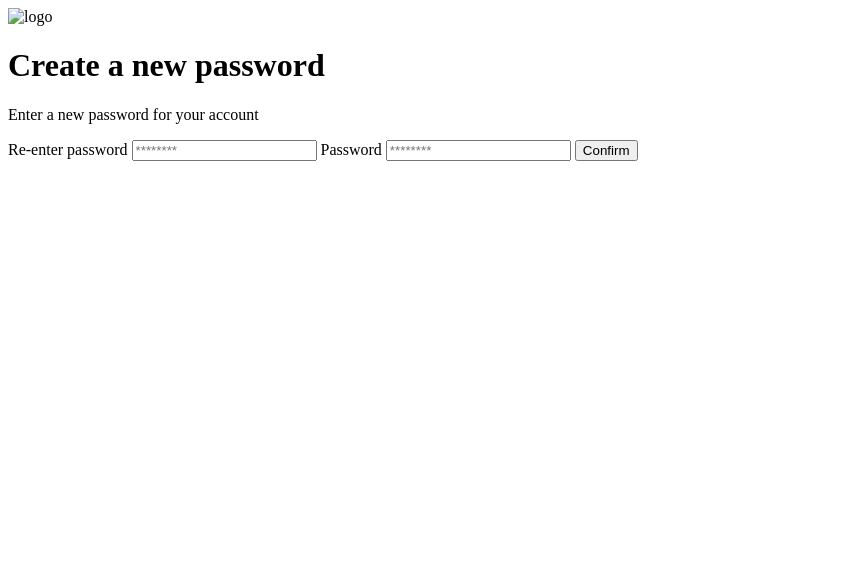
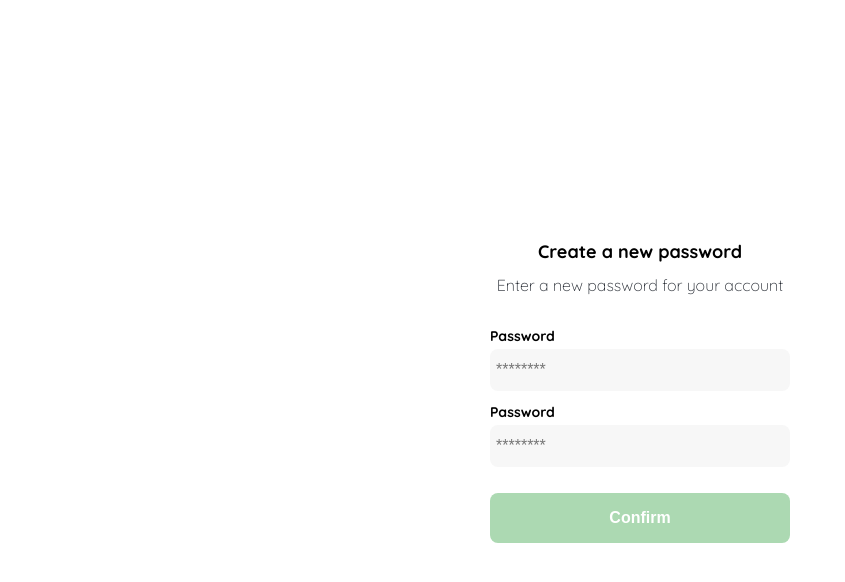
Before and after one commit to alejopanto/CSS, a plain HTML site: page pratico_CSS/login.html in a window 1280 px wide. Shown: the whole page, without its empty margins (0-845 px from the left). Drawn offline with Linux system fonts and the light colour scheme.

Commit message:
add styles to login

```diff
--- a/pratico_CSS/login.html
+++ b/pratico_CSS/login.html
@@ -3,18 +3,24 @@
 <head>
   <meta charset="UTF-8">
   <meta name="viewport" content="width=device-width, initial-scale=1.0">
+
+  <!-- Font Quicksand -->
+	<link rel="preconnect" href="https://fonts.googleapis.com">
+	<link rel="preconnect" href="https://fonts.gstatic.com" crossorigin>
+	<link href="https://fonts.googleapis.com/css2?family=Quicksand:wght@300..700&display=swap" rel="stylesheet">
+
   <title>Document</title>
 </head>
 <body>
   <div class="login">
     <div class="form-cantainer">
-            <img src="" class="logo" alt="logo">
+      <img src="./logos/logo_yard_sale.svg" class="logo" alt="logo">
 
       <h1 class="title">Create a new password</h1>
       <p class="subtitle">Enter a new password for your account</p>
 
       <form action="/" class="form">
-                <label for="password" class="label">Re-enter password</label>
+        <label for="password" class="label">Password</label>
         <input type="password" id="password" class="input input-password" placeholder="********">
 
         <label for="new-password" class="label">Password</label>
@@ -27,6 +33,88 @@
 </body>
 
 <style>
-
+  :root {
+    --white: #FFFFFF;
+    --black: #000000;
+    --dark: #232830;
+    --very-ligth-pink: #C7C7C7;
+    --text-input-field: #F7F7F7;
+    --hospital-green: #ACD9B2;
+    --sm: 14px;
+    --md: 16px;
+    --lg: 18px;
+  }
+  body {
+    font-family: "Quicksand", sans-serif;
+    margin: 0;
+  }
+  .login {
+    width: 100%;
+    height: 100vh;
+    display: grid;
+    place-items: center;
+  }
+  .form-cantainer {
+    display: grid;
+    grid-template-rows: auto 1fr auto;
+    width: 300px
+  }
+  .logo {
+    width: 150px;
+    margin-bottom: 48px;
+    justify-self: center;
+    display: none;
+  }
+  .title {
+    font-size: var(--lg);
+    margin-bottom: 12px;
+    text-align: center;
+  }
+  .subtitle {
+    color: var(--dark);
+    font-size: var(--md);
+    font-weight: 300;
+    margin-top: 0;
+    margin-bottom: 32px;
+    text-align: center;
+  }
+  .form {
+    display: flex;
+    flex-direction: column;
+  }
+  .label {
+    font-size: var(--sm);
+    font-weight: bold;
+    margin-bottom: 4px;
+  }
+  .input {
+    background-color: var(--text-input-field);
+    border: none;
+    border-radius: 8px;
+    height: 30px;
+    font-size: var(--md);
+    padding: 6px;
+    margin-bottom: 12px;
+  }
+  .primary-button {
+    background-color: var(--hospital-green);
+    border: none;
+    width: 100%;
+    height: 50px;
+    color: var(--white);
+    border-radius: 8px;
+    cursor: pointer;
+    font-size: var(--md);
+    font-weight: bold;
+  }
+  .login-button {
+    margin-top: 14px;
+    margin-bottom: 30px;
+  }
+  @media (max-width: 640px) {
+    .logo {
+      display: block;
+    }
+  }
 </style>
 </html>
```
Lines whose indentation alone changed are shown as unchanged.
